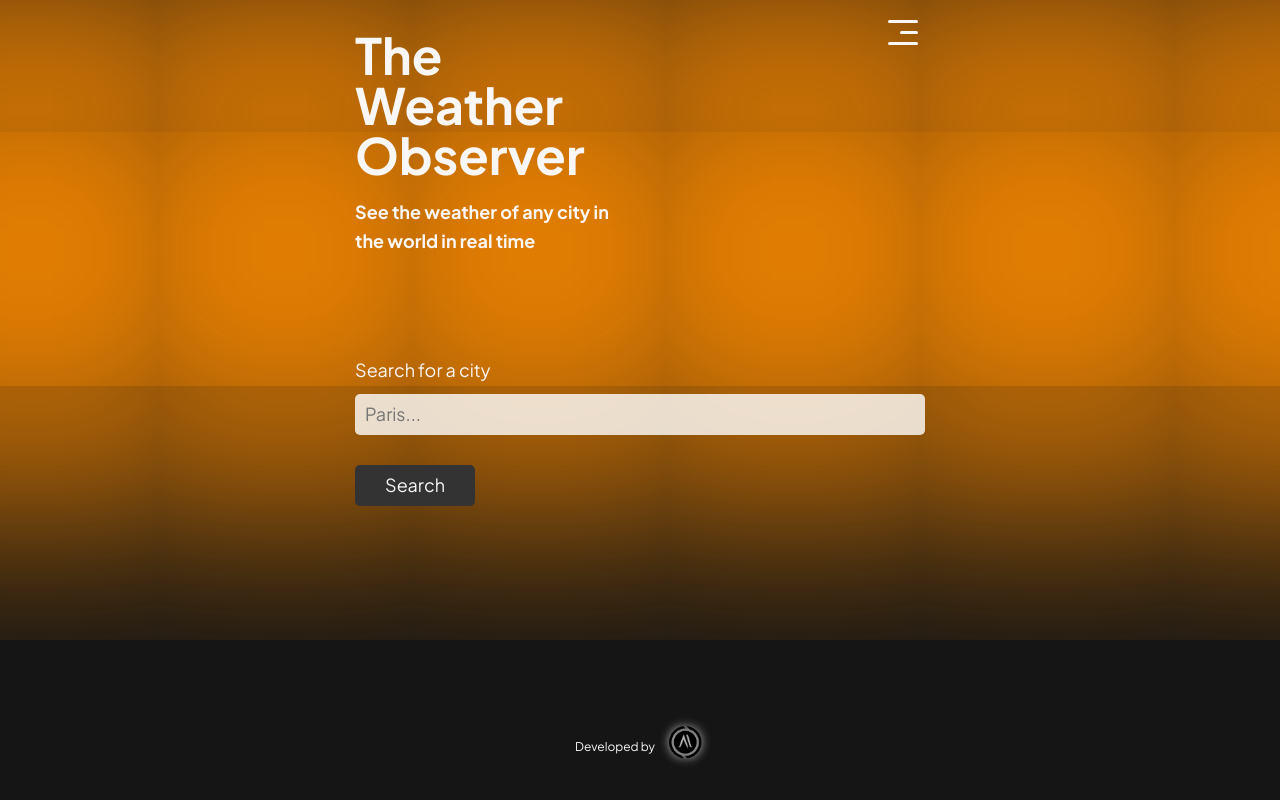
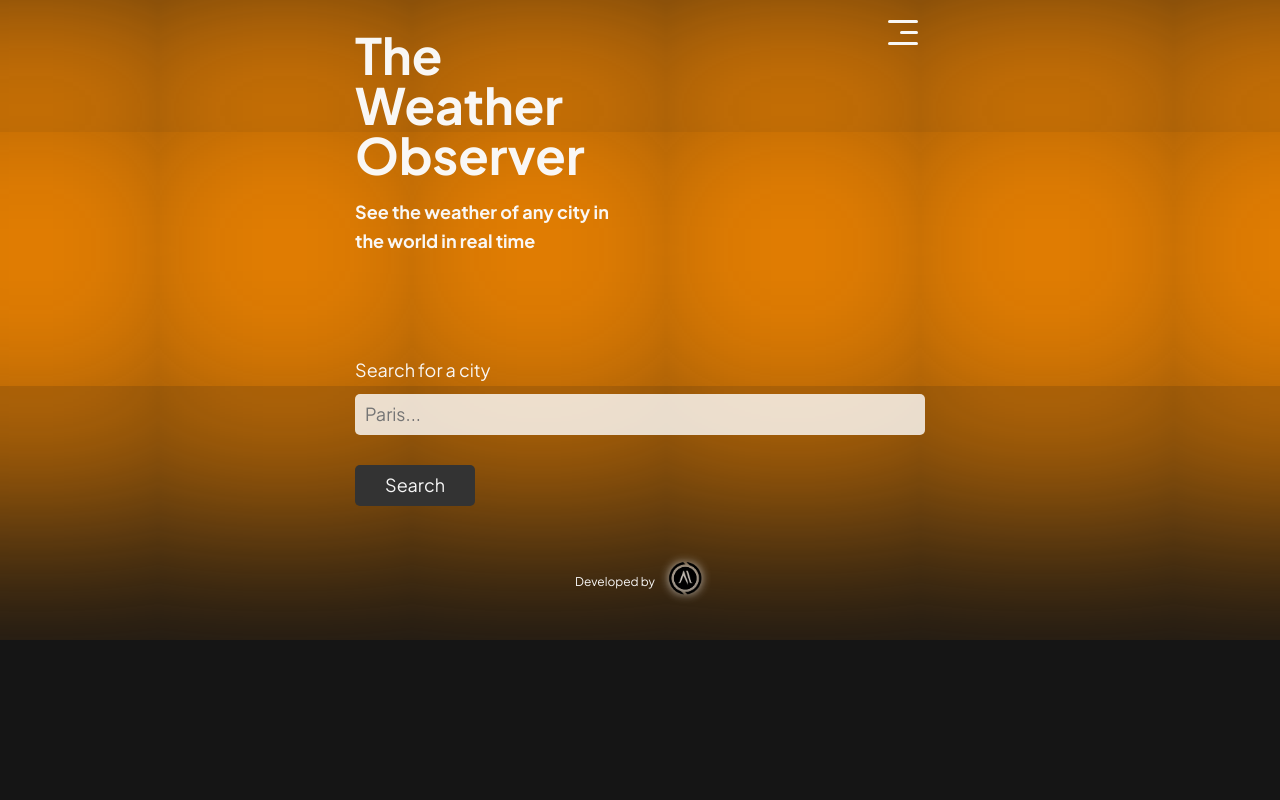
Before and after one commit to MiguelArmasZ/weather-observer, a React (Vite) app: page / in a window 1280 px wide. Built offline with nearby package versions, Linux system fonts and the light colour scheme; no server answers.

Commit message:
agregadas ciudades no encontradas

```diff
--- a/src/components/Menu.jsx
+++ b/src/components/Menu.jsx
@@ -18,8 +18,13 @@ export const Menu = () => {
     const randomNumber = Math.floor(Math.random() * countries.length)
     const randomCity = countries[randomNumber].capital_city[0]
 
-    if (randomCity === 'kyiv') {
-      randomPlace = 'madrid'
+    if (
+      randomCity === 'Hagåtña' ||
+      randomCity === 'kyiv' ||
+      randomCity === 'Ngerulmud' ||
+      randomCity === 'n'
+    ) {
+      randomPlace = 'pamplona'
     } else {
       randomPlace = randomCity
     }
--- a/src/pages/Home.jsx
+++ b/src/pages/Home.jsx
@@ -17,7 +17,7 @@ export const Home = () => {
         </p>
         <Form />
         <div className='sun'></div>
-
+      </section>
       <div className='mark'>
         <p>Developed by</p>
         <a
@@ -28,7 +28,6 @@ export const Home = () => {
           <img src={Logo} alt='logo de mikecode.dev' />
         </a>
       </div>
-      </section>
     </>
   )
 }
--- a/src/styles/global/_utilities.scss
+++ b/src/styles/global/_utilities.scss
@@ -97,19 +97,15 @@
 }
 
 .mark {
-  position: fixed;
+  position: absolute;
   display: flex;
   align-items: center;
   gap: 1rem;
-  bottom: 3rem;
+  bottom: -10rem;
   left: 0;
   right: 0;
   margin: auto;
   width: fit-content;
-
-  @include jumbo {
-    bottom: 20rem;
-  }
 
   p {
     font-size: 1.2rem;
```
Lines whose indentation alone changed are shown as unchanged.
